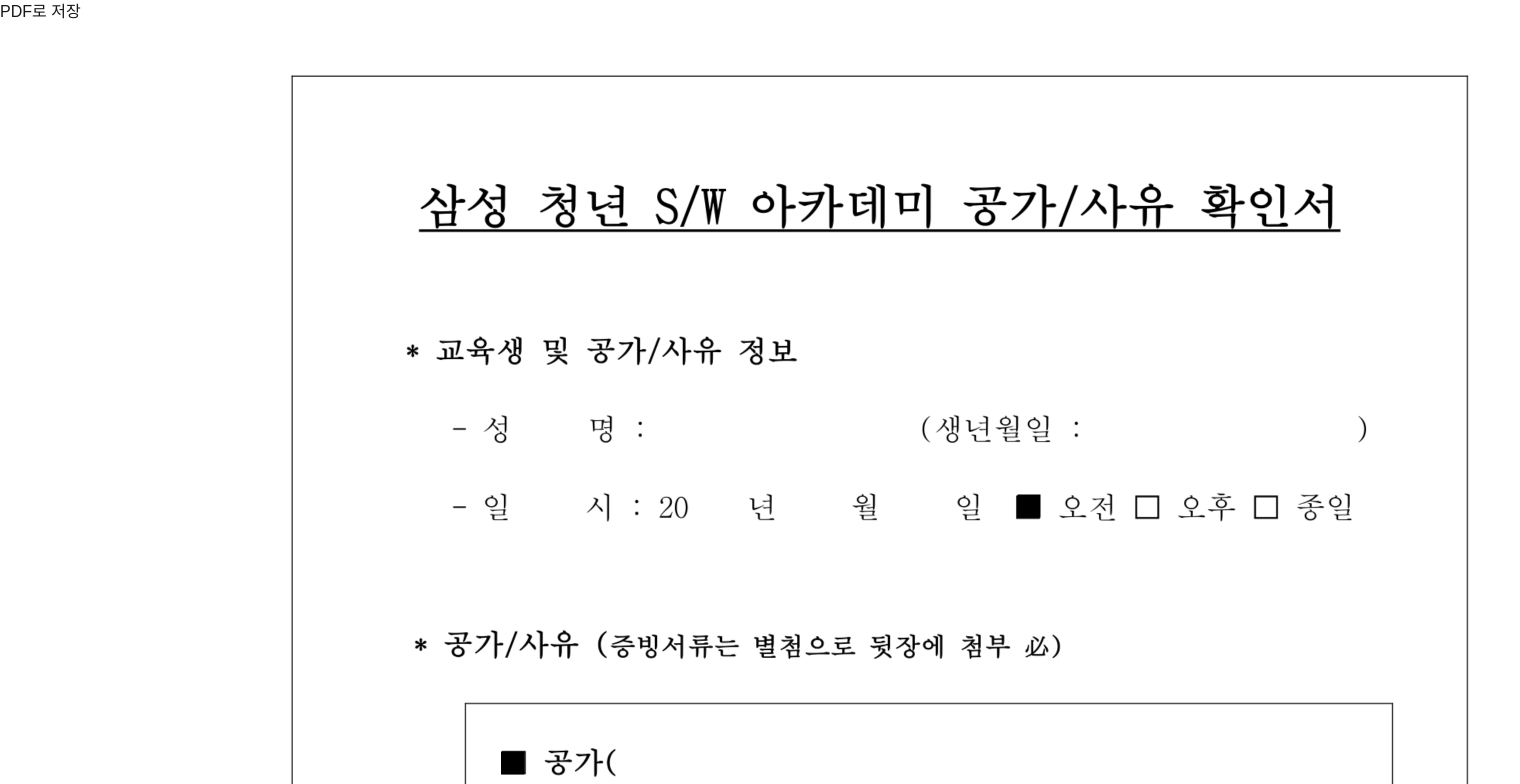
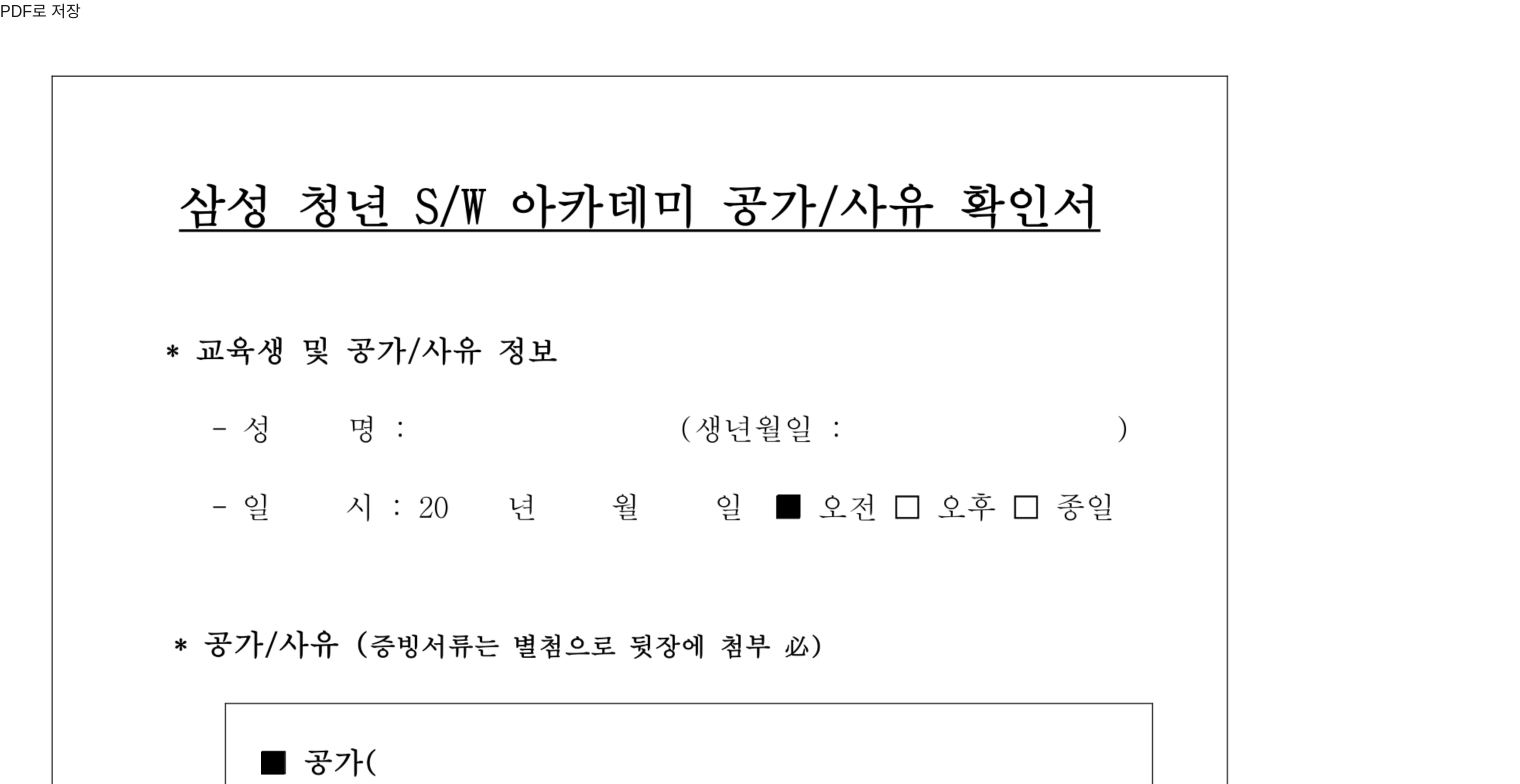
Before and after one commit to ssafy-attendance-document/ssafy-attendense, a Next.js app: page /preview in a window 1280 px wide. Shown: the top 784 px of the page, 1520 px wide, since content can reach past the window. Built offline with nearby package versions, Linux system fonts and the light colour scheme.

Commit message:
style: 스타일 수정

```diff
--- a/pages/preview.tsx
+++ b/pages/preview.tsx
@@ -354,7 +354,7 @@
       </div>
       <div
         className="canvas-container"
-        style={{ width: "100%", maxWidth: "800px", margin: "0 auto" }}
+        style={{ width: "100%", maxWidth: "800px" }}
       >
         <canvas
           id="container"
```
